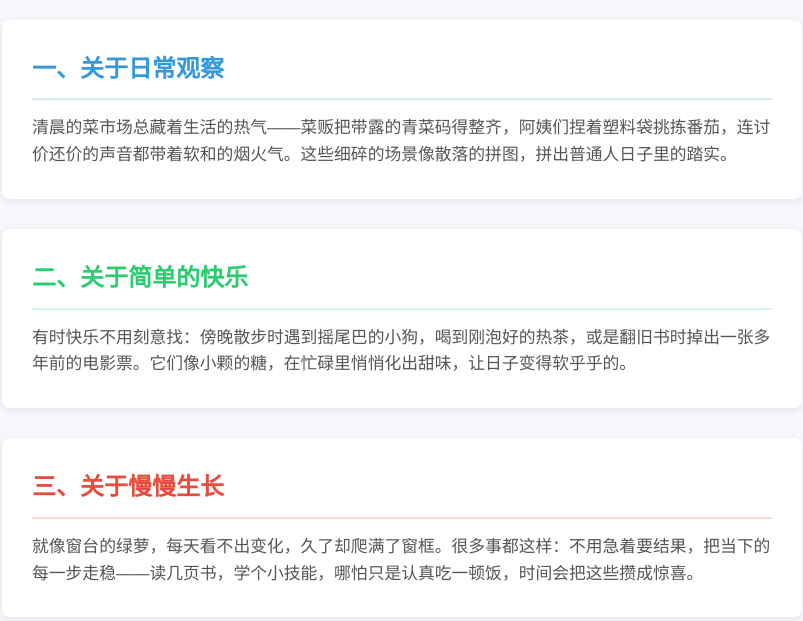
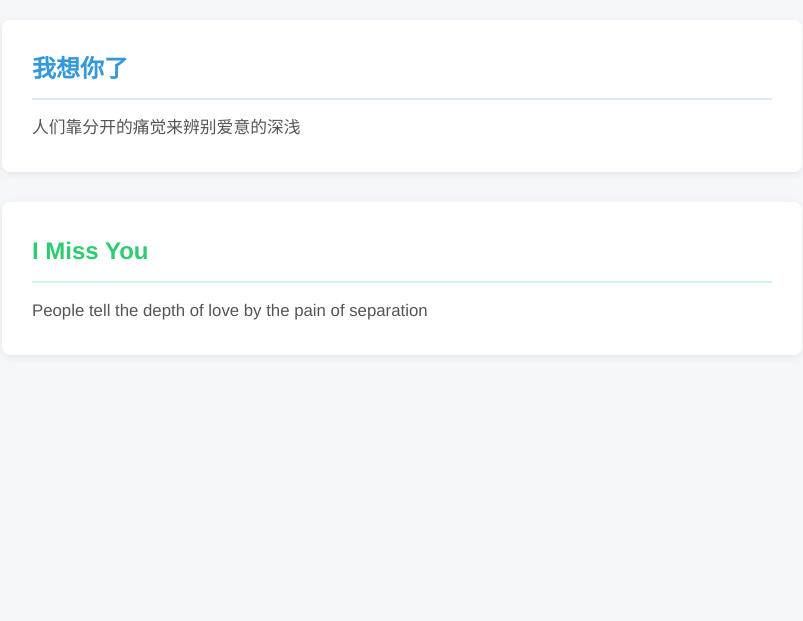
Before and after one commit to NicolaTenzin/NicolaTenzin.github.io, a plain HTML site: page index.html in a window 1280 px wide. Shown: the whole page, without its empty margins (238-1041 px from the left). Drawn offline with Linux system fonts and the light colour scheme.

Commit message:
更新页面

```diff
--- a/index.html
+++ b/index.html
@@ -3,7 +3,7 @@
 <head>
     <meta charset="UTF-8">
     <meta name="viewport" content="width=device-width, initial-scale=1.0">
-    <title>静态页面</title>
+    <title>MISS</title>
     <style>
         * {
             margin: 0;
@@ -57,20 +57,14 @@
     <div class="container">
         <!-- 第一部分 -->
         <div class="section">
-            <h2>一、关于日常观察</h2>
-            <p>清晨的菜市场总藏着生活的热气——菜贩把带露的青菜码得整齐，阿姨们捏着塑料袋挑拣番茄，连讨价还价的声音都带着软和的烟火气。这些细碎的场景像散落的拼图，拼出普通人日子里的踏实。</p>
+            <h2>我想你了</h2>
+            <p>人们靠分开的痛觉来辨别爱意的深浅</p>
         </div>
 
         <!-- 第二部分 -->
         <div class="section">
-            <h2>二、关于简单的快乐</h2>
-            <p>有时快乐不用刻意找：傍晚散步时遇到摇尾巴的小狗，喝到刚泡好的热茶，或是翻旧书时掉出一张多年前的电影票。它们像小颗的糖，在忙碌里悄悄化出甜味，让日子变得软乎乎的。</p>
-        </div>
-
-        <!-- 第三部分 -->
-        <div class="section">
-            <h2>三、关于慢慢生长</h2>
-            <p>就像窗台的绿萝，每天看不出变化，久了却爬满了窗框。很多事都这样：不用急着要结果，把当下的每一步走稳——读几页书，学个小技能，哪怕只是认真吃一顿饭，时间会把这些攒成惊喜。</p>
+            <h2>I Miss You</h2>
+            <p>People tell the depth of love by the pain of separation</p>
         </div>
     </div>
 </body>
```
